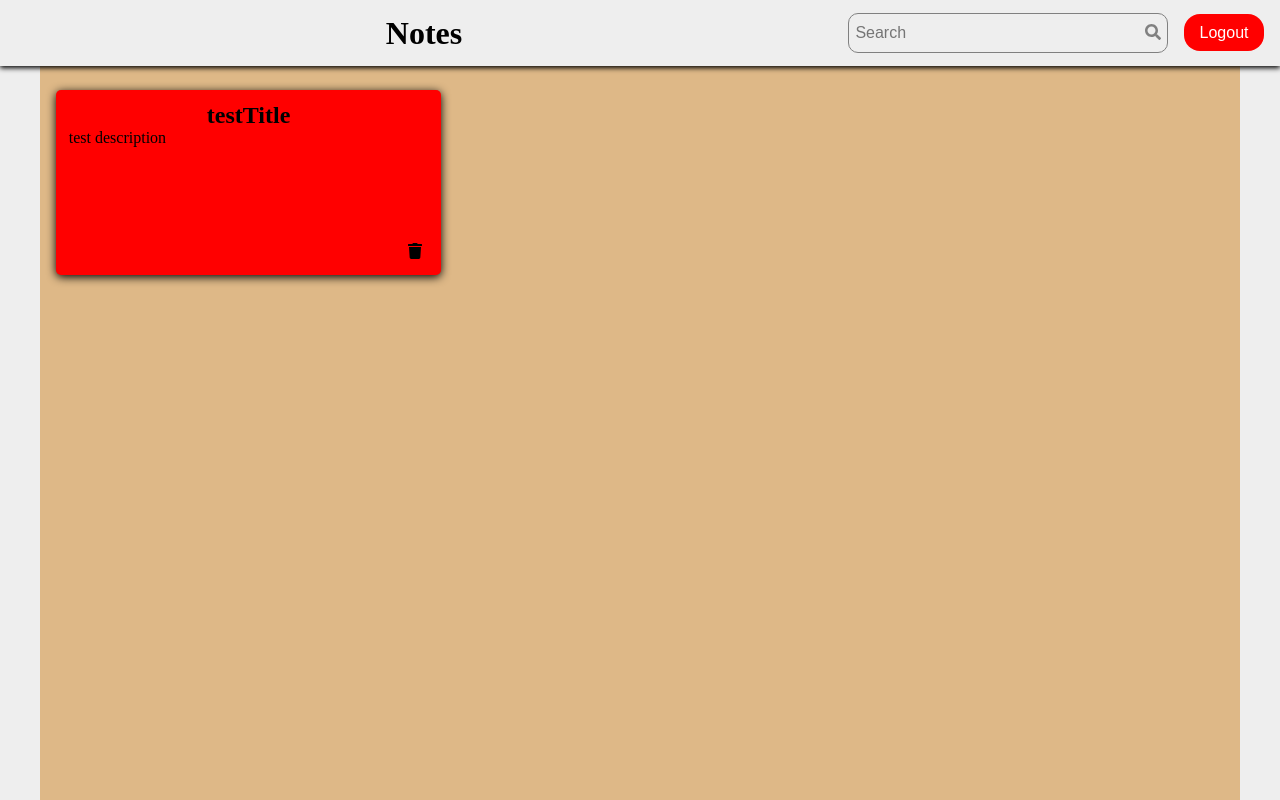
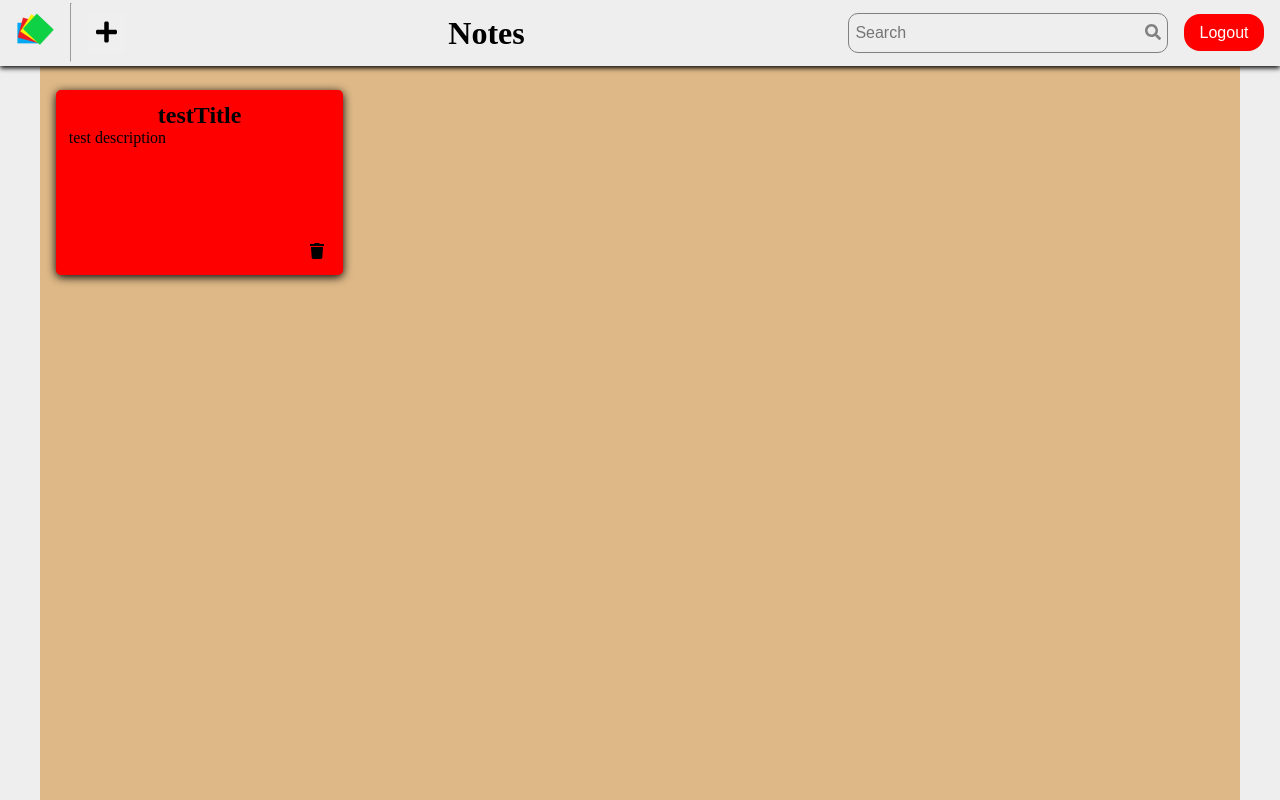
Before and after one commit to amatsumoto1/notes-app, a React (Create React App) app in the folder client/: page / in a window 1280 px wide. Built offline with nearby package versions, Linux system fonts and the light colour scheme.

Commit message:
Added additional header placement changes

```diff
--- a/client/src/components/Common/SearchBar/index.tsx
+++ b/client/src/components/Common/SearchBar/index.tsx
@@ -48,6 +48,7 @@ const SearchBar: React.VFC<Props> = ({
                 type='reset'
                 data-testid='reset-button'
                 aria-label='Reset'
+                title='reset'
                 onClick={handleClearClicked}
                 />
             }
@@ -57,6 +58,7 @@ const SearchBar: React.VFC<Props> = ({
                 type='submit'
                 data-testid='search-button'
                 aria-label='Search'
+                title='Search'
                 onClick={handleSearchClicked}
             />
         </div>
--- /dev/null
+++ b/client/src/components/Header/Logo/index.scss
@@ -0,0 +1,4 @@
+.logo {
+    margin-left: 1rem;
+    padding-right: 1rem;
+}
--- /dev/null
+++ b/client/src/components/Header/Logo/index.tsx
@@ -0,0 +1,18 @@
+import React from 'react';
+import logo from '../../../assets/images/notes-logo.png';
+import './index.scss';
+
+const Logo: React.VFC = () => {
+    return (
+        <div className='logo'>
+            <img
+                src={logo}
+                alt='Notes Logo'
+                height={32}
+                width={38}
+            />
+        </div>
+    )
+}
+
+export default Logo;
--- a/client/src/components/Header/index.scss
+++ b/client/src/components/Header/index.scss
@@ -11,6 +11,17 @@
     display: flex;
     z-index: 10;
 
+    hr {
+        margin: -0.6rem 0;
+    }
+
+    &__add-note-button {
+        @include no-outline-or-border();
+        padding: 0 0.5rem;
+        margin-left: 1rem;
+        font-size: 1.5rem;
+    }
+
     &__title {
         flex-grow: 1;
         margin: 0;
@@ -22,7 +33,7 @@
         color: white;
         width: 5rem;
         border-radius: 16px;
-        padding: 0rem 0.5rem;
+        padding: 0 0.5rem;
         margin: 0.1rem 1rem 0.1rem 0;
     }
 }
--- a/client/src/components/Header/index.tsx
+++ b/client/src/components/Header/index.tsx
@@ -1,5 +1,8 @@
 import React from 'react';
 import NoteSearch from './NoteSearch';
+import Logo from './Logo';
+import IconButton from '../Common/IconButton';
+import { faPlus } from '@fortawesome/free-solid-svg-icons';
 import { useAppDispatch } from '../../hooks';
 import { logoutUser } from '../../actions/User';
 import './index.scss';
@@ -13,9 +16,23 @@ const Header: React.VFC = () => {
 
     return (
         <header className='header'>
+            <Logo />
+            <hr />
+            <IconButton
+                className='header__add-note-button'
+                icon={faPlus}
+                type='button'
+                aria-label='Add Note'
+                title='Add Note'
+            />
             <h1 className='text-center header__title'>Notes</h1>
             <NoteSearch />
-            <button type='button' className='header__logout-button' onClick={onLogoutButtonClicked}>
+            <button
+                className='header__logout-button'
+                type='button'
+                aria-label='Logout'
+                onClick={onLogoutButtonClicked}
+            >
                 Logout
             </button>
         </header>
--- a/client/src/components/NotesContainer/Note/index.tsx
+++ b/client/src/components/NotesContainer/Note/index.tsx
@@ -21,7 +21,7 @@ const Note: React.VFC<Props> = ({ id, title, description, color, favorite } : Pr
                 {description}
             </div>
             <div className='note__button-row'>
-                <IconButton icon={faTrash} type='button'/>
+                <IconButton icon={faTrash} type='button' title='Delete' />
             </div>
         </div>
     );
--- a/client/src/components/NotesContainer/NoteTable/index.scss
+++ b/client/src/components/NotesContainer/NoteTable/index.scss
@@ -5,19 +5,18 @@
     padding: 1rem;
     width: 100%;
     display: grid;
-    grid-template-columns: repeat(4, 1fr);
+    grid-template-columns: repeat(1, 1fr);
     grid-auto-rows: auto;
     column-gap: 0.4rem;
     row-gap: 0.4rem;
 
-    @include breakpoint (mobile) {
-        grid-template-columns: repeat(1, 1fr);
-    }
     @include breakpoint (tablet) {
         grid-template-columns: repeat(2, 1fr);
     }
     @include breakpoint (desktop) {
         grid-template-columns: repeat(3, 1fr);
     }
-
+    @include breakpoint (large) {
+        grid-template-columns: repeat(4, 1fr);
+    }
 }
```
Also changed, not shown: client/src/assets/images/notes-logo.png (added).
